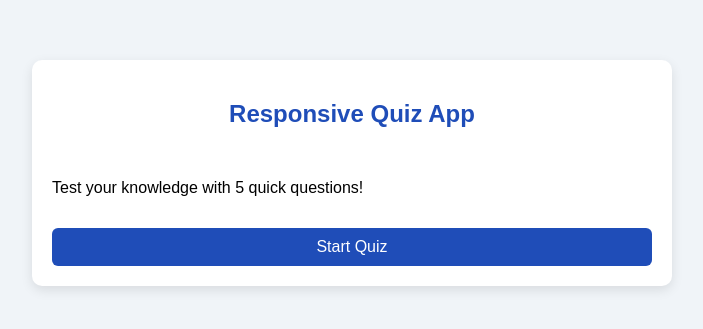
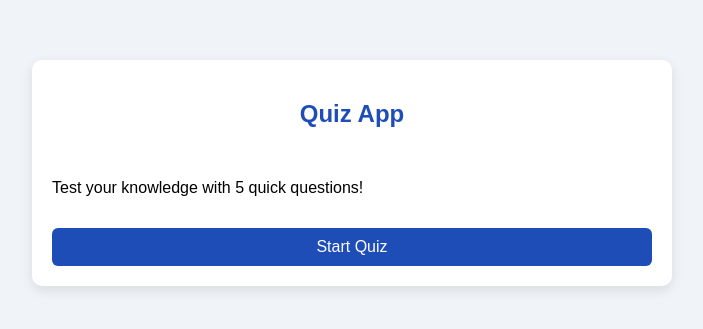
Before and after one commit to inhamtariq/WEB-TECHNOLOGIES-ASSIGNMENT, a plain HTML site: page index.html in a window 1280 px wide. Shown: the part 227-556 px from the top of the page, without its empty margins (288-991 px from the left). Drawn offline with Linux system fonts and the light colour scheme.

Commit message:
Update index.html

```diff
--- a/index.html
+++ b/index.html
@@ -2,7 +2,7 @@
 <html lang="en">
 <head>
   <meta charset="UTF-8">
-  <title>Responsive Quiz App</title>
+  <title>Quiz App</title>
   <meta name="viewport" content="width=device-width, initial-scale=1.0">
   <!-- Link CSS -->
   <link rel="stylesheet" href="style.css">
@@ -11,7 +11,7 @@
   <div class="app">
     <!-- Welcome Screen -->
     <section id="welcome" class="screen active">
-      <h1>Responsive Quiz App</h1>
+      <h1>Quiz App</h1>
       <p>Test your knowledge with 5 quick questions!</p>
       <button id="startBtn">Start Quiz</button>
     </section>
@@ -39,7 +39,5 @@
 
   <!-- Link JS -->
   <script src="main.js"></script>
-
 </body>
-
 </html>
```
